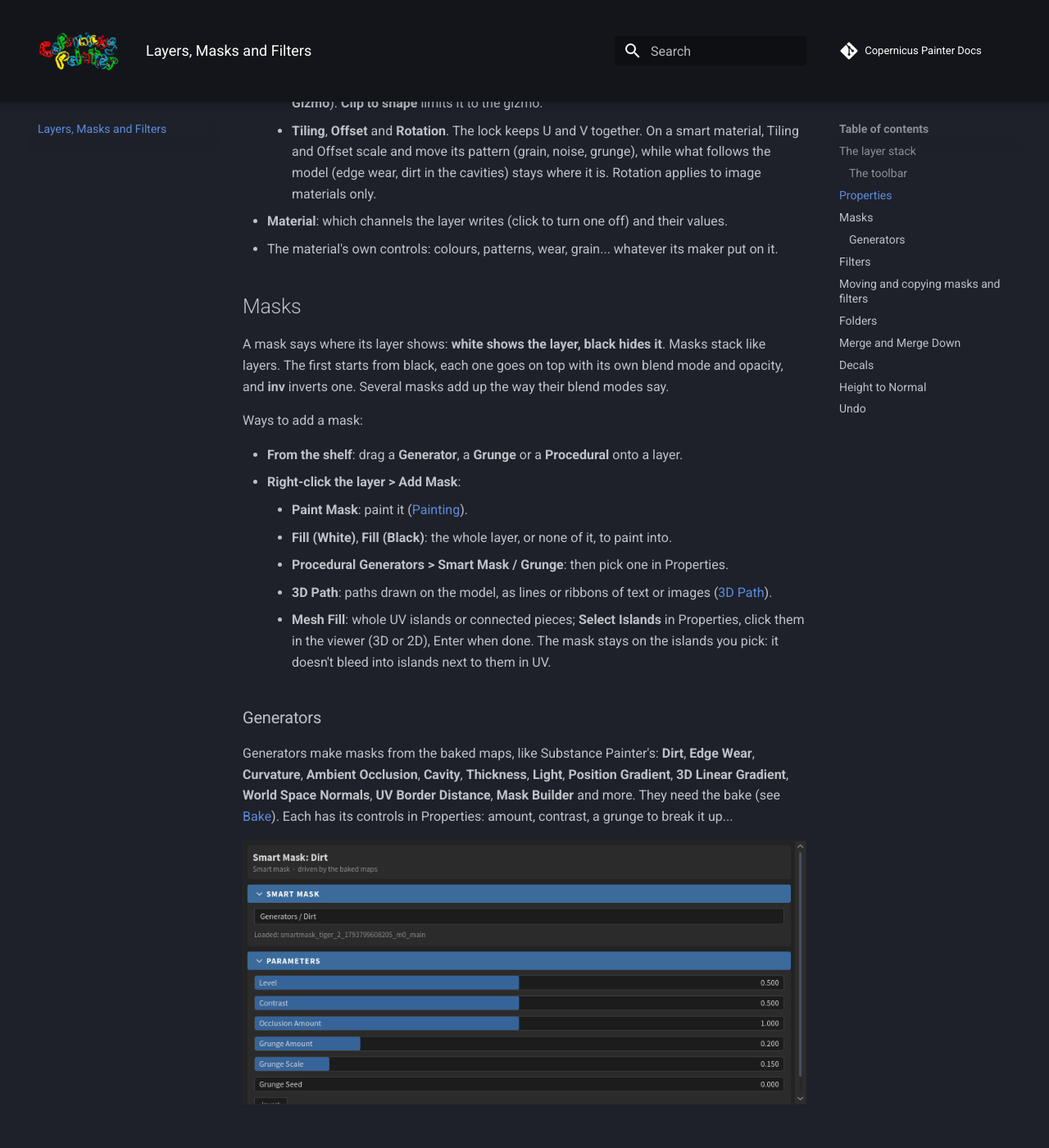
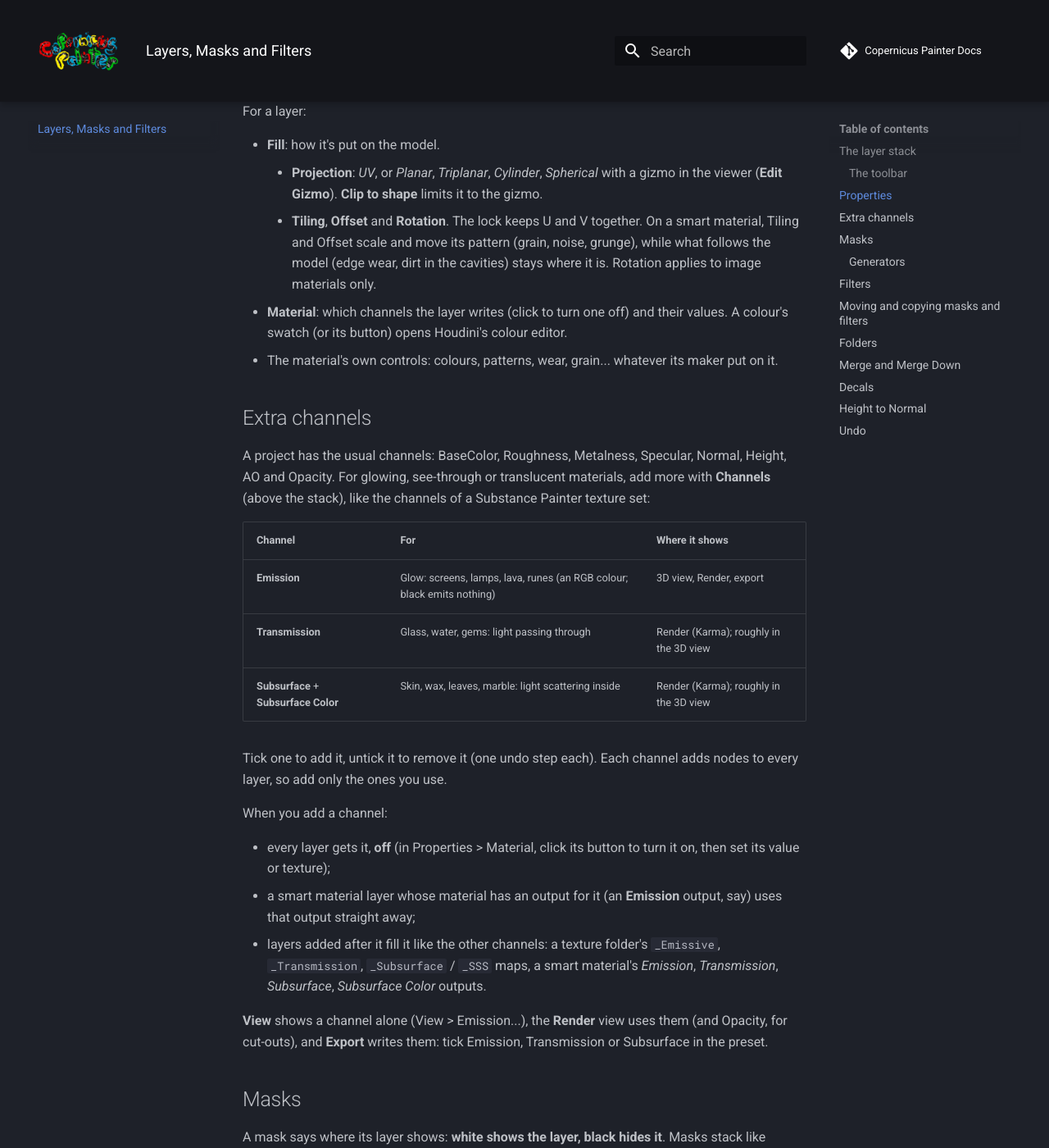
Before and after one commit to matijaKos/Copernicus_Painter_Documentation, an MkDocs documentation site: the page built from docs/layers.md, in a window 1280 px wide and 1400 px high, scrolled down 2294 px. Shown: the whole window at 82% size. Built offline with MkDocs 1.6.1 and Material for MkDocs 9.7.7, drawn with Linux system fonts in a browser that asks for light colours; comment, search, counter and statistics services are not loaded; some of the changed text lies outside the part shown.

Commit message:
Extra channels (Emission, Transmission, Subsurface); mask / filter eyes; Normal Replace; colour editor; baked height option; Render Light

```diff
--- a/docs/layers.md
+++ b/docs/layers.md
@@ -9,7 +9,7 @@ Layers stack like in Substance Painter: the top layer covers the ones below. Eac
 - the **arrow**, which shows the layer's masks and filters;
 - the **eye**, to hide it;
 - its icon and name (double-click to rename);
-- **Opacity** and the **blend mode** (Normal, Add, Subtract, Multiply, Screen, Overlay);
+- **Opacity** and the **blend mode** (Normal, Add, Subtract, Multiply, Screen, Overlay). The Normal channel's blend is different: **Offset** / **Signed** combine the layer's bumps with the ones below (Substance Painter's *Normal map Detail*), **Replace** hides the bumps below where the layer shows (Painter's *Normal*: smooth paint over a rough fabric);
 - **delete** (the red cross).
 
 Drag rows to reorder them. Right-click a layer for **Duplicate Layer**, **New Folder**, **Move into / out of Folder**, **Merge** / **Merge Down**, **Add Mask** and **Save as Smart Material…** (the layer or folder with all in it, to your library: see [Saving layers as a smart material](library.md#saving-layers-as-a-smart-material)).
@@ -34,6 +34,7 @@ At the top of the panel:
 
 - **Groups**: the texture sets of the project. Each has its own stack; the eye hides it in the viewer.
 - **Channel**: which channel's opacity and blend mode the layer rows show and edit (BaseColor, Roughness, Normal...).
+- **Channels**: the [extra channels](#extra-channels) the project has (Emission, Transmission, Subsurface).
 - **View**: what the 3D and 2D views show: **Material**, or one channel alone (BaseColor, Roughness, Metalness, Normal, Height...), flat and unlit, like Substance Painter's channel views. It is only a way of looking, not an edit (no undo step), and the project remembers it.
 - **Resolution**: the project's texture size.
 - **Height to Normal**: see [below](#height-to-normal).
@@ -49,12 +50,34 @@ For a layer:
 - **Fill**: how it's put on the model.
     - **Projection**: *UV*, or *Planar*, *Triplanar*, *Cylinder*, *Spherical* with a gizmo in the viewer (**Edit Gizmo**). **Clip to shape** limits it to the gizmo.
     - **Tiling**, **Offset** and **Rotation**. The lock keeps U and V together. On a smart material, Tiling and Offset scale and move its pattern (grain, noise, grunge), while what follows the model (edge wear, dirt in the cavities) stays where it is. Rotation applies to image materials only.
-- **Material**: which channels the layer writes (click to turn one off) and their values.
+- **Material**: which channels the layer writes (click to turn one off) and their values. A colour's swatch (or its button) opens Houdini's colour editor.
 - The material's own controls: colours, patterns, wear, grain... whatever its maker put on it.
+
+## Extra channels
+
+A project has the usual channels: BaseColor, Roughness, Metalness, Specular, Normal, Height, AO and Opacity. For glowing, see-through or translucent materials, add more with **Channels** (above the stack), like the channels of a Substance Painter texture set:
+
+| Channel | For | Where it shows |
+|---|---|---|
+| **Emission** | Glow: screens, lamps, lava, runes (an RGB colour; black emits nothing) | 3D view, Render, export |
+| **Transmission** | Glass, water, gems: light passing through | Render (Karma); roughly in the 3D view |
+| **Subsurface** + **Subsurface Color** | Skin, wax, leaves, marble: light scattering inside | Render (Karma); roughly in the 3D view |
+
+Tick one to add it, untick it to remove it (one undo step each). Each channel adds nodes to every layer, so add only the ones you use.
+
+When you add a channel:
+
+- every layer gets it, **off** (in Properties > Material, click its button to turn it on, then set its value or texture);
+- a smart material layer whose material has an output for it (an **Emission** output, say) uses that output straight away;
+- layers added after it fill it like the other channels: a texture folder's `_Emissive`, `_Transmission`, `_Subsurface` / `_SSS` maps, a smart material's *Emission*, *Transmission*, *Subsurface*, *Subsurface Color* outputs.
+
+**View** shows a channel alone (View > Emission...), the **Render** view uses them (and Opacity, for cut-outs), and **Export** writes them: tick Emission, Transmission or Subsurface in the preset.
 
 ## Masks
 
 A mask says where its layer shows: **white shows the layer, black hides it**. Masks stack like layers. The first starts from black, each one goes on top with its own blend mode and opacity, and **inv** inverts one. Several masks add up the way their blend modes say.
+
+Each mask has an **eye**: off, that mask adds nothing (its opacity is kept for when you turn it on again). Filters have the same eye.
 
 Ways to add a mask:
 
```
Also changed, not shown: docs/workflow.md (+3 -1 lines).
